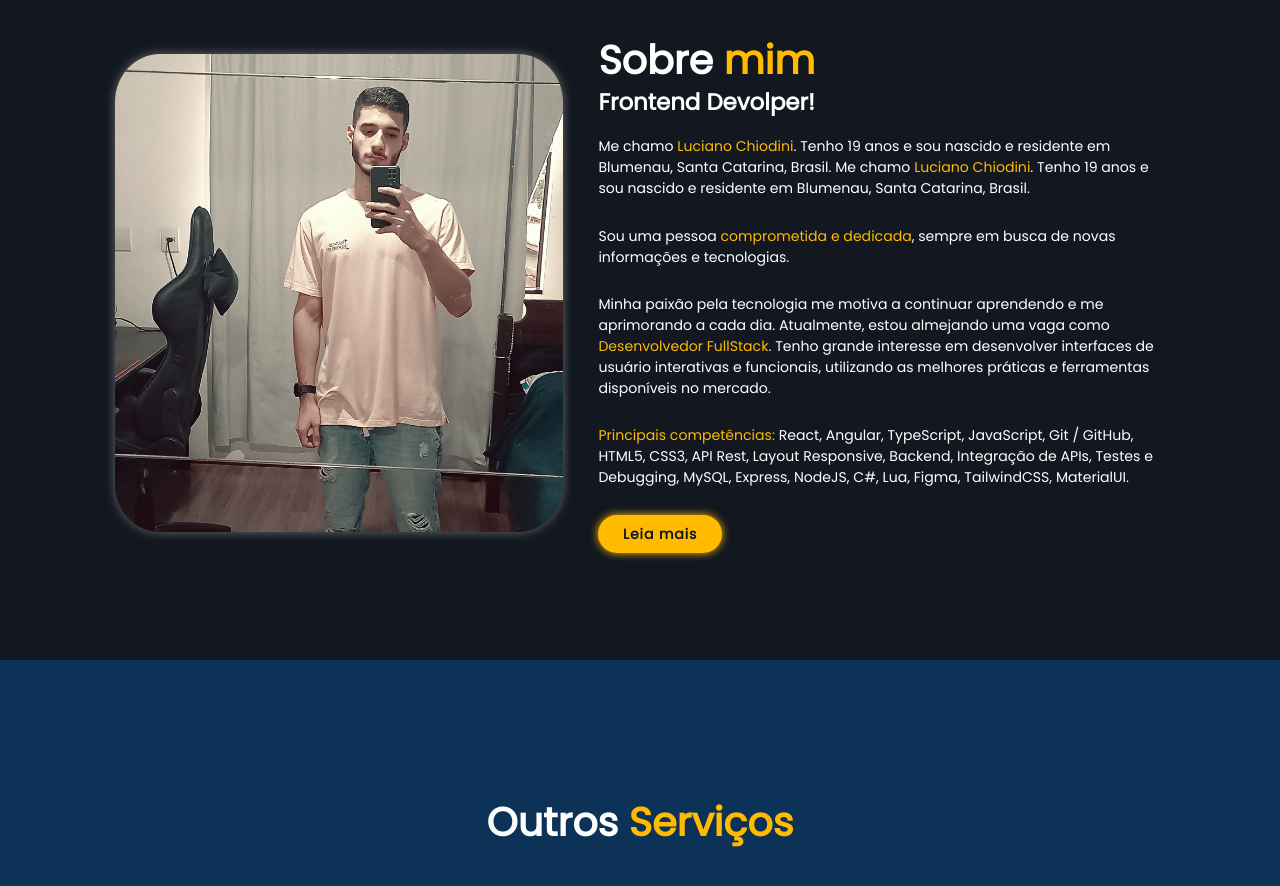
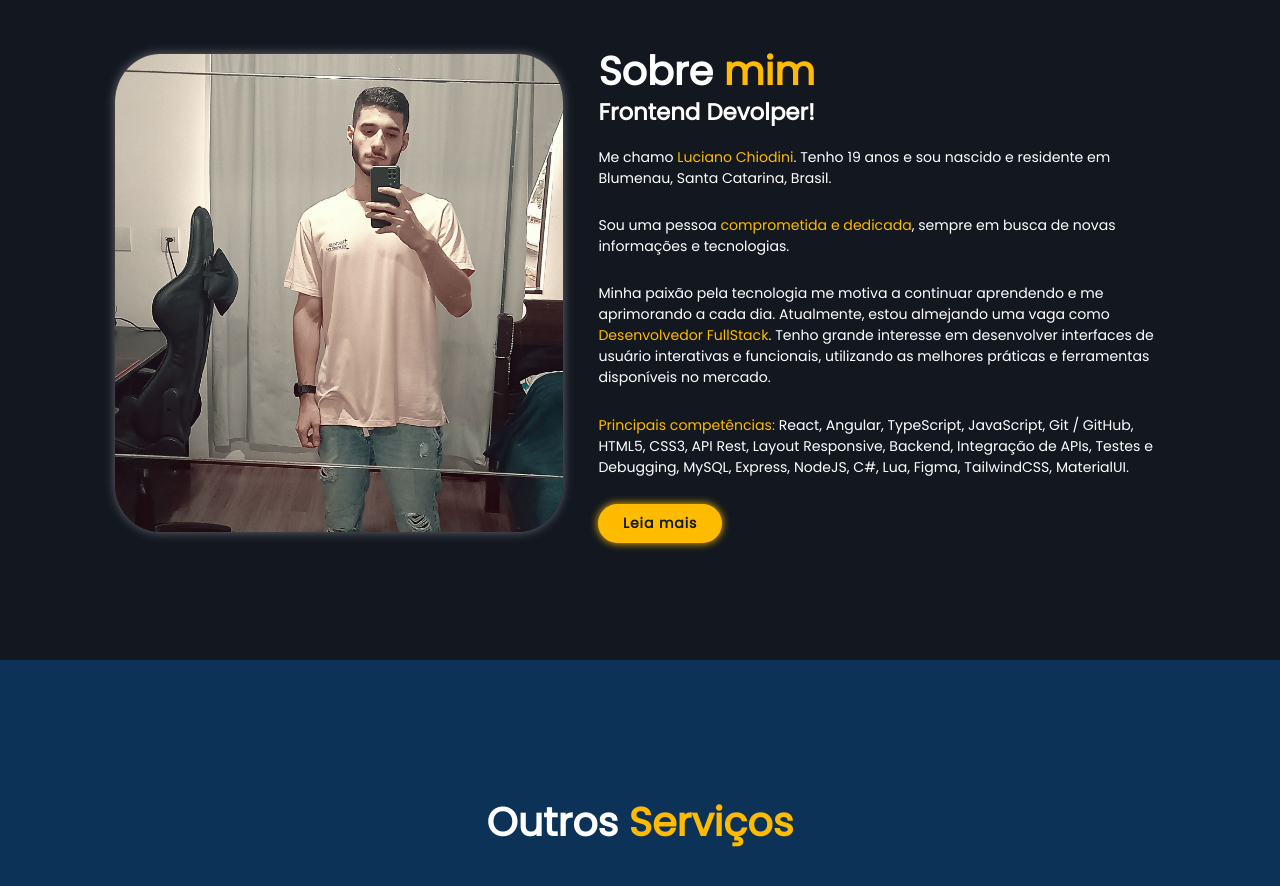
Before and after one commit to yLucino/portifolio, a plain HTML site: page index.html in a window 1280 px wide. Shown: the part 940-1826 px from the top of the page. Drawn offline with nearby package versions, Linux system fonts and the light colour scheme.

Commit message:
Update index.html

```diff
--- a/index.html
+++ b/index.html
@@ -68,7 +68,6 @@
             <h2 class="heading">Sobre <span>mim</span></h2>
             <h3>Frontend Devolper!</h3>
             <p>
-                Me chamo <span>Luciano Chiodini</span>. Tenho 19 anos e sou nascido e residente em Blumenau, Santa Catarina, Brasil.
                 Me chamo <span>Luciano Chiodini</span>. Tenho 19 anos e sou nascido e residente em Blumenau, Santa Catarina, Brasil.
             </p>
             <p>
```
